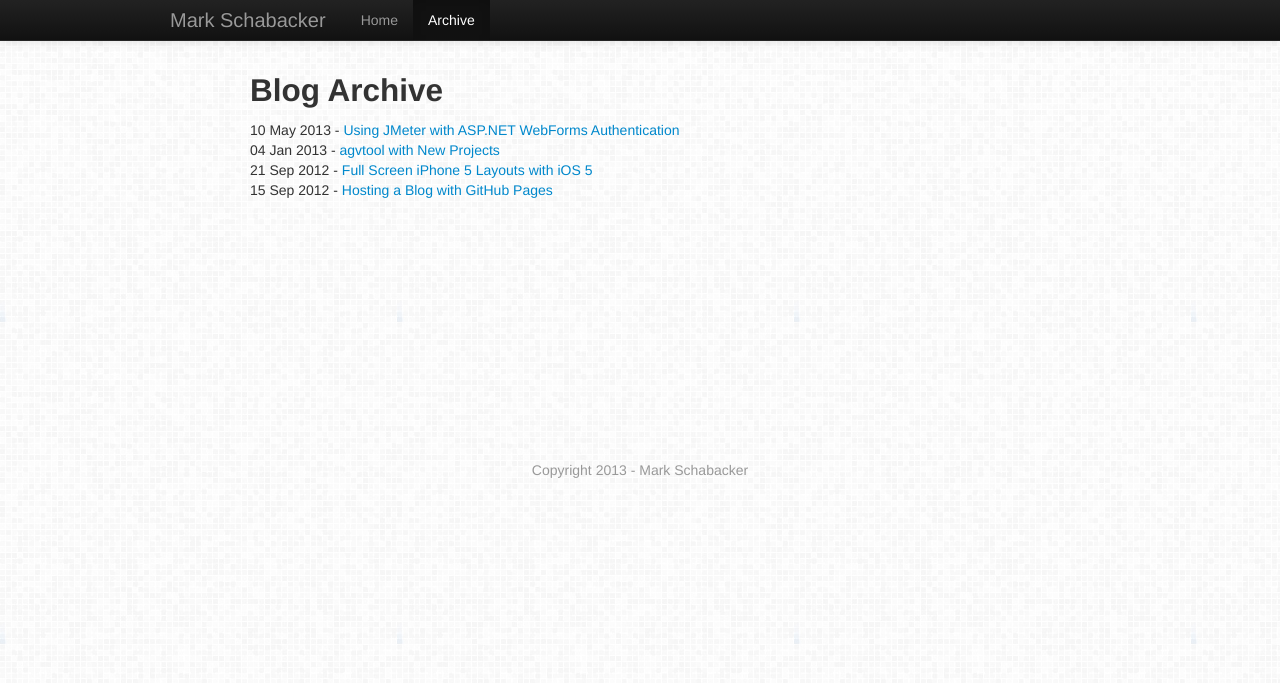
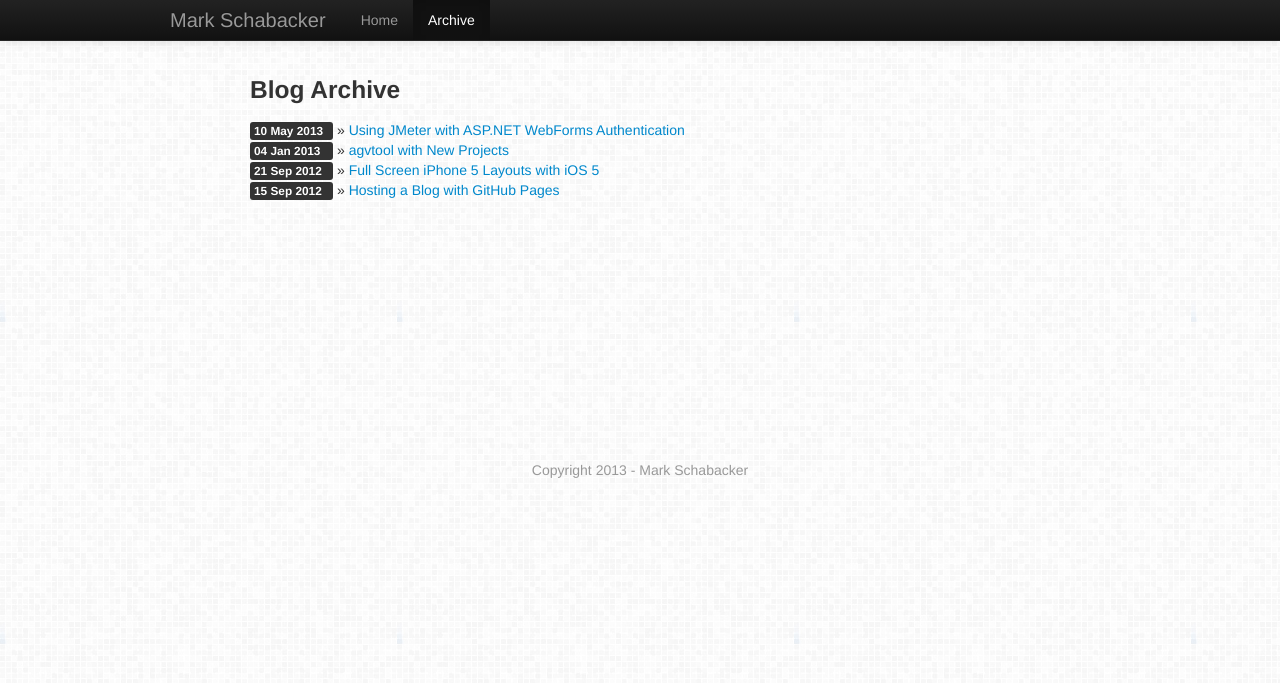
Before and after one commit to markschabacker/markschabacker.github.com, a Jekyll site: the page built from blog/index.html, in a window 1280 px wide and 900 px high. Shown: the top 683 px of the window. Built offline with Jekyll 4.4.1, drawn with Linux system fonts in a browser that asks for light colours; nearby versions of some CDN libraries; Markdown is read by kramdown in place of the engine named in the settings.

```diff
--- a/_includes/sidebar.html
+++ b/_includes/sidebar.html
@@ -5,8 +5,6 @@
       {% for post in site.posts limit: 10 %}
         <li><a href="{{ post.url }}">{{ post.title }}</a></li>
       {% endfor %}
-      <li class="nav-header">About</li>
-      <li>I'm a software developer from Tampa, Florida.  I write C#, Objective C, Javascript, and a bit of Ruby.</li>
       <li class="nav-header">Email</li>
       <li>[this domain] @gmail.com</li>
       <li class="nav-header">Social</li>
--- a/blog/index.html
+++ b/blog/index.html
@@ -4,14 +4,13 @@
 ---
 <div class="row">
   <div class="offset1 span10">
-    <h2>Blog Archive</h2>
-    <div>
+    <h3>Blog Archive</h3>
+    <ul class="unstyled">
       {% for post in site.posts %}
-        <div>
-          {{ post.date | date_to_string }} -
-          <a href="{{ post.url }}">{{ post.title }}</a>
-        </div>
+        <li>
+        <span class="label label-inverse label-date">{{ post.date | date_to_string }}</span> &raquo; <a href="{{ post.url }}">{{ post.title }}</a>
+        </li>
       {% endfor %}
-    </div>
+    </ul>
   </div>
 </div>
--- a/css/site.css
+++ b/css/site.css
@@ -33,3 +33,13 @@
 .sidebar-nav {
   padding:9px 0;
 }
+
+.label-date
+{
+  width:12ex;
+}
+
+.label-project
+{
+  width:10ex;
+}
```
Also changed, not shown: _layouts/nosidebar.html (added, +9 -0 lines), index.html (+28 -27 lines).
